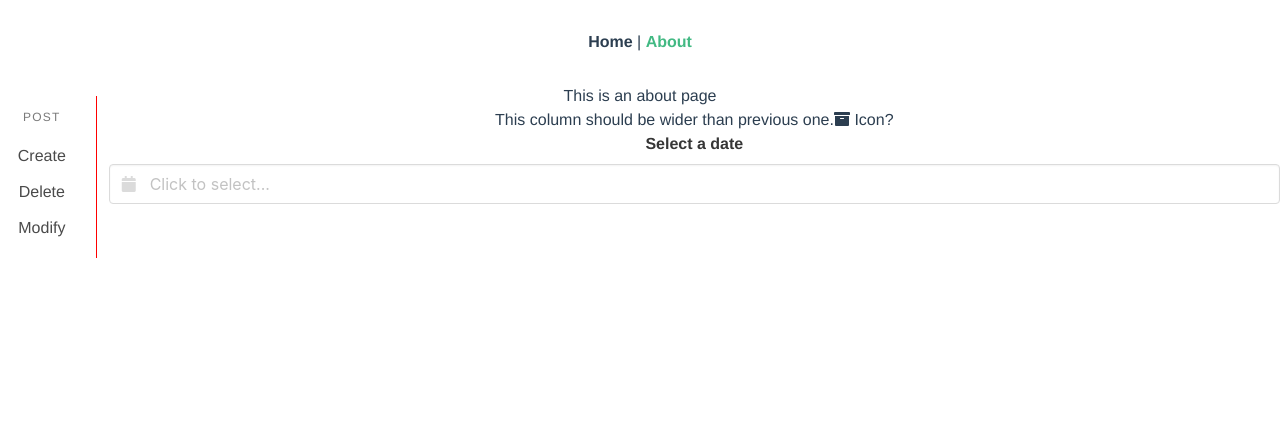
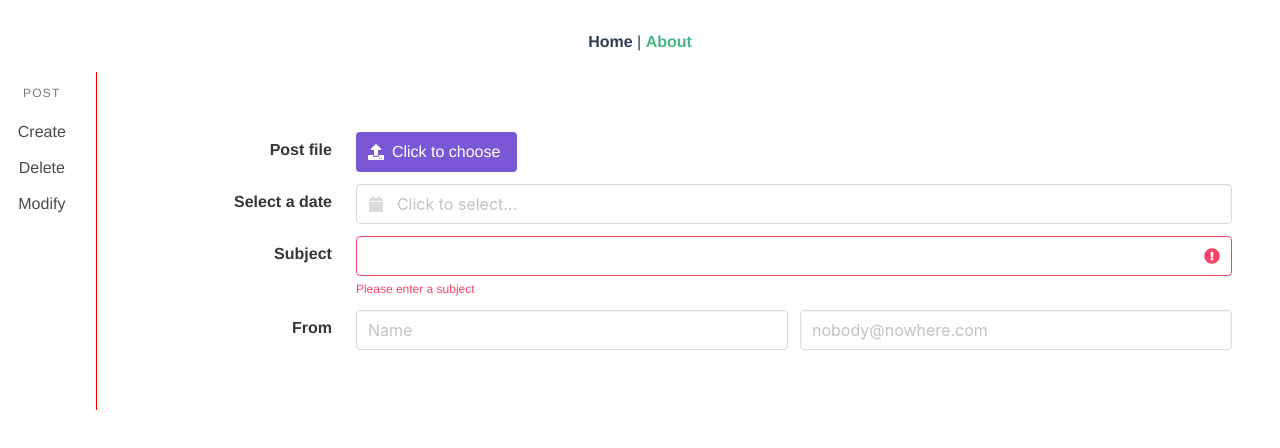
Before and after one commit to dmytro-bilokha/nibee, a Vue app in the folder admin-frontend/: page /#/about in a window 1280 px wide. Shown: the top 448 px of the page. Built offline with nearby package versions, Linux system fonts and the light colour scheme.

Commit message:
Implemented new post creation form UI draft

```diff
--- a/admin-frontend/src/views/About.vue
+++ b/admin-frontend/src/views/About.vue
@@ -1,6 +1,5 @@
 <template>
   <div class="about">
-    <h1>This is an about page</h1>
     <div class="columns">
       <div class="column is-1 is-pulled-left right-line">
         <aside class="menu">
@@ -15,14 +14,46 @@
         </aside>
       </div>
       <div class="column">
-        This column should be wider than previous one.<i class="fas fa-archive"></i> Icon?
-        <b-field label="Select a date">
-          <b-datepicker
-            placeholder="Click to select..."
-            icon="calendar">
-          </b-datepicker>
-        </b-field>
+        <section class="section">
+        <div class="container has-text-left">
+          <b-field horizontal label="Post file" class="file">
+            <b-upload v-model="file">
+              <a class="button is-primary" v-if="!file">
+                <b-icon icon="upload"></b-icon>
+                <span>Click to choose</span>
+              </a>
+              <a class="button is-primary" v-if="file">
+                <b-icon icon="edit"></b-icon>
+                <span>{{ file.name }}</span>
+              </a>
+            </b-upload>
+          </b-field>
+          <b-field horizontal label="Select a date">
+            <b-datepicker
+              placeholder="Click to select..."
+              icon="calendar">
+            </b-datepicker>
+          </b-field>
+          <b-field horizontal label="Subject" type="is-danger" message="Please enter a subject">
+            <b-input name="subject" expanded></b-input>
+          </b-field>
+          <b-field horizontal label="From">
+            <b-input name="name" placeholder="Name" expanded></b-input>
+            <b-input name="email" type="email" placeholder="nobody@nowhere.com" expanded></b-input>
+          </b-field>
+        </div>
+        </section>
       </div>
     </div>
   </div>
 </template>
+
+<script>
+    export default {
+        data() {
+            return {
+                file: null
+            }
+        }
+    }
+</script>
```
